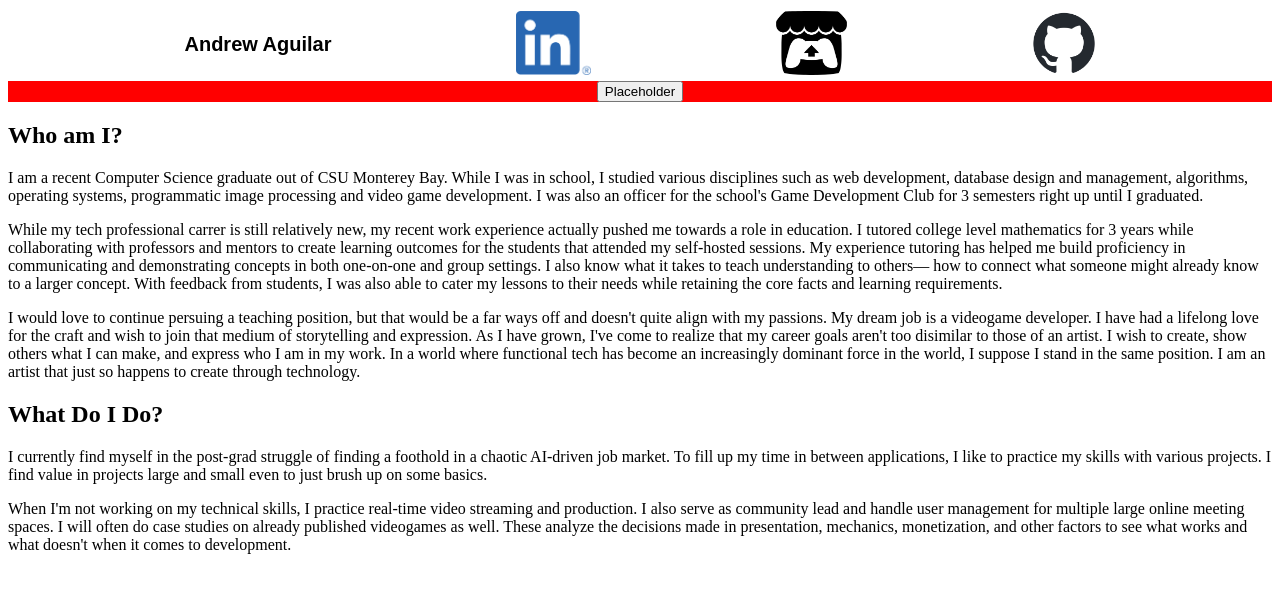
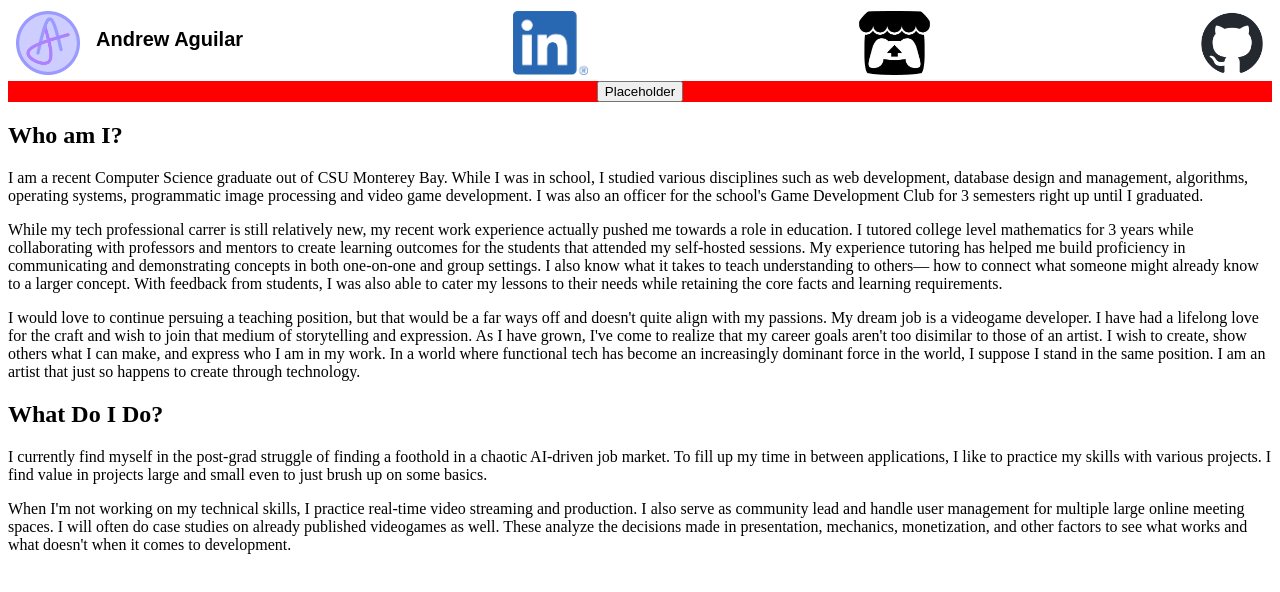
Before and after one commit to Af0n/PersonalWebsite, a plain HTML site: page index.html in a window 1280 px wide. Drawn offline with Linux system fonts and the light colour scheme.

Commit message:
Adding in logo

```diff
--- a/index.html
+++ b/index.html
@@ -10,13 +10,19 @@
 
 <body>
     <nav class="flexbox-header">
-        <a href="https://af0n.github.io/PersonalWebsite/"><button class="match-bg"><h1>Andrew Aguilar</h1></button></a>
+        <div id="logo-name">
+            <a href="https://af0n.github.io/PersonalWebsite/"><button class="match-bg"><img class="size-header-img"
+                        src="TheLogo.png"></button></a>
+            <a href="https://af0n.github.io/PersonalWebsite/"><button class="match-bg">
+                    <h1>Andrew Aguilar</h1>
+                </button></a>
+        </div>
         <a href="https://www.linkedin.com/in/andrewjaguilar/" target="_blank"><button class="match-bg"><img
                     class="size-header-img" src="LI-In-Bug.png"></button></a>
-        <a href="https://afoncy.itch.io/" target="_blank"><button class="match-bg"><img
-                    class="size-header-img" src="itchlogo.png"></button></a>
-        <a href="https://github.com/Af0n" target="_blank"><button class="match-bg"><img
-                    class="size-header-img" src="github-mark.png"></button></a>
+        <a href="https://afoncy.itch.io/" target="_blank"><button class="match-bg"><img class="size-header-img"
+                    src="itchlogo.png"></button></a>
+        <a href="https://github.com/Af0n" target="_blank"><button class="match-bg"><img class="size-header-img"
+                    src="github-mark.png"></button></a>
     </nav>
     <nav class="flexbox-nav">
         <button>Placeholder</button>
--- a/style.css
+++ b/style.css
@@ -1,3 +1,7 @@
+#logo-name{
+    display: flex;
+}
+
 .flexbox-nav{
     display: flex;
     background-color: red;
@@ -7,7 +11,7 @@
 .flexbox-header{
     display: flex;
     background-color:transparent;
-    justify-content: space-evenly;
+    justify-content: space-between;
     align-items: center;
 }
 
@@ -17,7 +21,7 @@
 }
 
 .match-bg:hover{
-    border-color: black;
+    cursor: pointer;
 }
 
 .size-header-img{
```
Also changed, not shown: TheLogo.png (added).
